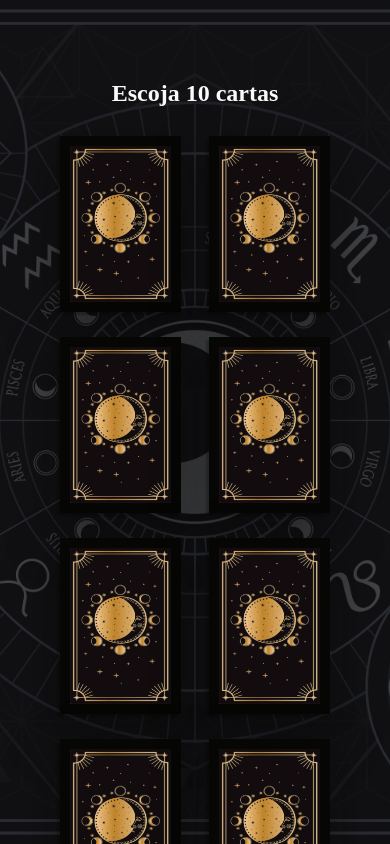
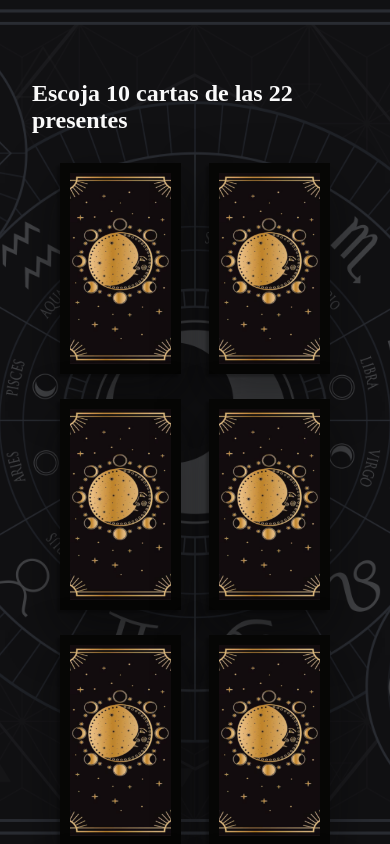
Before and after one commit to brupadiro/Tarot-frontend, a Vue app: page / in a window 390 px wide. Shown: the top 844 px of the page. Built offline with nearby package versions, Linux system fonts and the light colour scheme; a web font is replaced by a local one.

Commit message:
Update styles and text in App.vue, CardListItem.vue, HomePage.vue, and indexPage.vue

```diff
--- a/src/App.vue
+++ b/src/App.vue
@@ -58,7 +58,7 @@ body::before {
   bottom: 0;
   background: rgba(0, 0, 0, 0.7); /* Ajusta la opacidad según sea necesario */
   z-index: 1; /* Asegúrate de que la capa oscura esté por encima del fondo pero debajo del contenido */
-  height:300%;
+  height:400%;
 }
 #app {
   position: relative;
@@ -221,7 +221,6 @@ h3 {
 }
 
 .shine:hover {
-  filter: brightness(2);
 }
 
 .shine:hover::before {
--- a/src/components/CardListItem.vue
+++ b/src/components/CardListItem.vue
@@ -78,7 +78,11 @@ label {
   transform: rotateY(0deg);
   transition: transform 200ms linear;
 }
-
+@media(max-width:500px){
+  .card-back {
+    height: 54vmin!important;
+  }
+}
 input:checked + label .card-back {
   transform: rotateY(180deg);
 }
@@ -91,12 +95,12 @@ input:disabled + label .card-back {
   width: 100%;
   height: 100%;
   border: #e7e7e7 solid 2px;
-  transform: rotate(180deg);
+  /*transform: rotate(180deg);*/
   background-size: 200%;
   background-repeat: no-repeat;
   opacity: 1;
   transition: opacity 1ms linear 100ms;
-  animation: reverseCard 1s steps(2, jump-none) infinite;
+  /*animation: reverseCard 1s steps(2, jump-none) infinite;*/
   animation-play-state: paused;
 }
 
--- a/src/pages/HomePage.vue
+++ b/src/pages/HomePage.vue
@@ -1,6 +1,6 @@
 <template>
   <main>
-    <h2>Escoja 10 cartas</h2>
+    <h2 class-="text-center">Escoja 10 cartas de las 22 presentes</h2>
 
     <CardList :query="randomCards" :reversible="reversible" @card-click="pushCard" @open-card-modal="toggleModal"
       :cardList="selectedCards" :cards="cardsList" />
@@ -82,3 +82,9 @@
     },
   };
 </script>
+
+<style scoped>
+.text-center{
+  text-align:center;
+}
+</style>
--- a/src/pages/finalStep/indexPage.vue
+++ b/src/pages/finalStep/indexPage.vue
@@ -10,7 +10,7 @@
             <h4>Seleccione su horóscopo:</h4>
             <select v-model="horoscope" name="horoscope" @change="setHoroscope($event.target.value)"
                 class="horoscope-select">
-                <option value="">No lo sé</option>
+                <option value="N/A">No lo sé</option>
                 <option value="aries">Aries</option>
                 <option value="tauro">Tauro</option>
                 <option value="geminis">Géminis</option>
--- a/src/pages/result/indexPage.vue
+++ b/src/pages/result/indexPage.vue
@@ -6,7 +6,7 @@
 
         <div class="cards-container">
             <div class="v-card">
-                <div class="v-card-title">Cartas de Calidad</div>
+                <div class="v-card-title">Cartas del pasado</div>
                 <hr>
                 <div class="v-card-content">
                     <CardList :cards="qualityCards" :reversible="reversible" @open-card-modal="toggleModal" />
@@ -14,7 +14,7 @@
             </div>
 
             <div class="v-card">
-                <div class="v-card-title">Cartas de Defecto</div>
+                <div class="v-card-title">Cartas de presente</div>
                 <hr>
                 <div class="v-card-content">
                     <CardList :cards="defectCards" :reversible="reversible" @open-card-modal="toggleModal" />
@@ -22,7 +22,7 @@
             </div>
 
             <div class="v-card">
-                <div class="v-card-title">Cartas de Futuro</div>
+                <div class="v-card-title">Cartas de futuro</div>
                 <hr>
                 <div class="v-card-content">
                     <CardList :cards="futureCards" :reversible="reversible" @open-card-modal="toggleModal" />
@@ -32,7 +32,7 @@
 
         <section class="interpretation">
             <h3>Interpretación</h3>
-            <p v-if="result">{{ result }}</p>
+            <p v-if="result">{{ result }}.Recuerda que los pensamientos positivos favorecen la atracción de cosas positivas. Y si quieres una consulta personalizada !llama a mi Linea de Mancias, disponible 24 horas todos los días, incluso los festivos!</p>
             <div v-else-if="!result" class="loader"></div>
         </section>
     </main>
```
